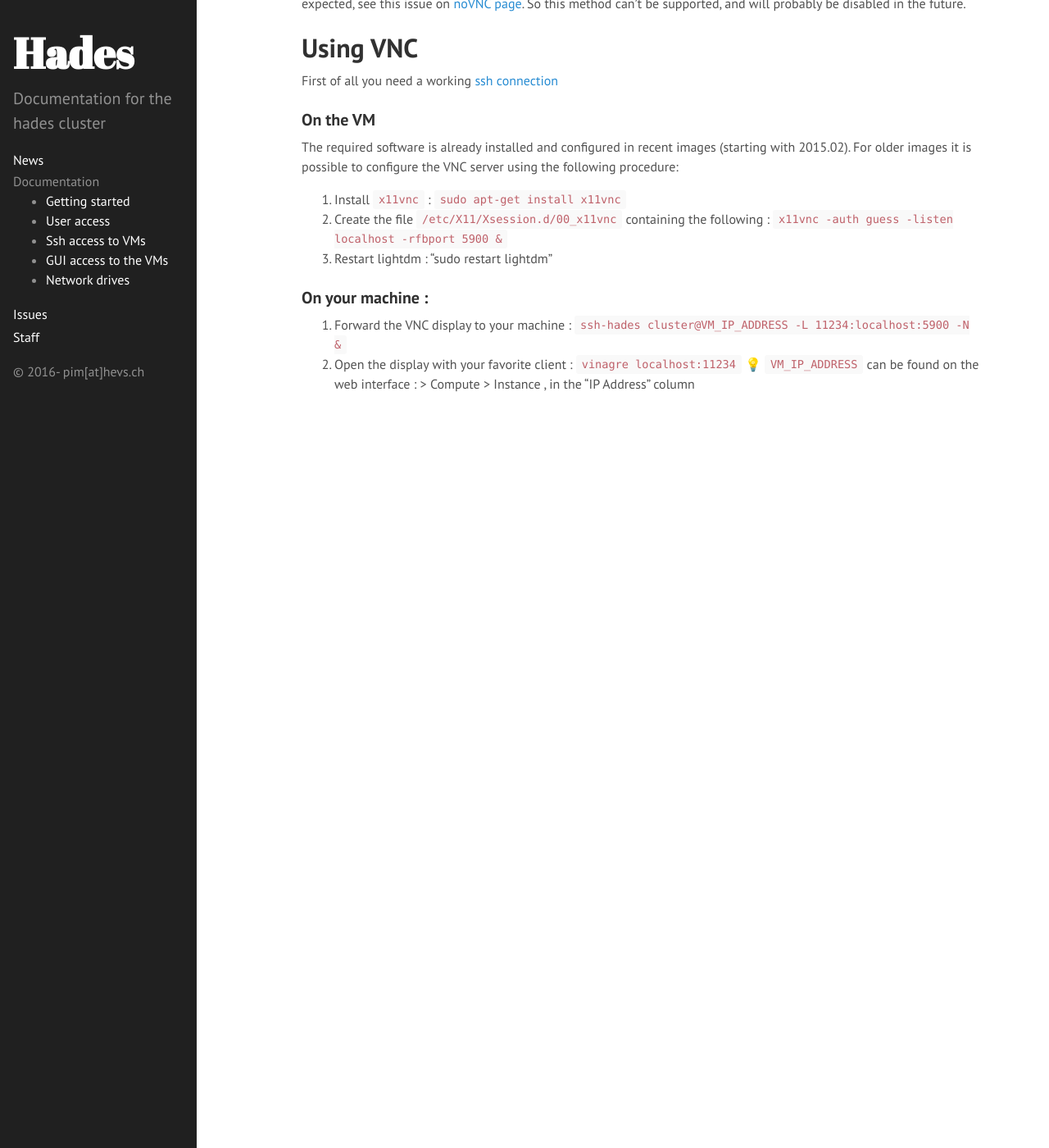
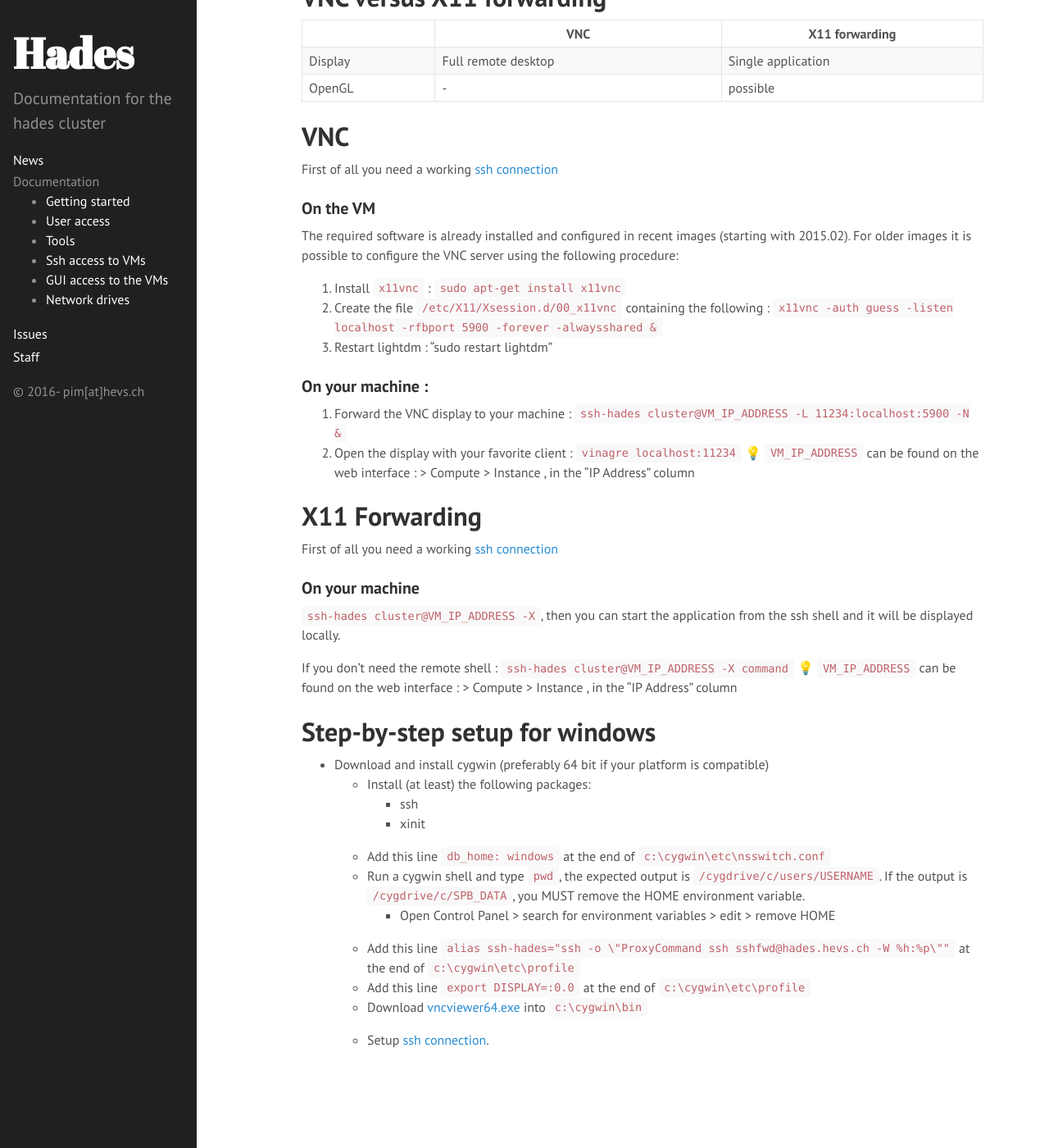
Before and after one commit to hevs-isi/hades, a Jekyll site: the page built from _doc/gui.md, in a window 1280 px wide and 1400 px high, scrolled down 205 px. Shown: the whole window at 82% size. Built offline with Jekyll 4.4.1, drawn with Linux system fonts in a browser that asks for light colours; emoji names are drawn with the system emoji font; some of the changed text lies outside the part shown.

Commit message:
documentation update

```diff
--- a/_doc/gui.md
+++ b/_doc/gui.md
@@ -4,23 +4,56 @@ permalink: doc/gui/
 weight: 11
 title: GUI access to the VMs
 ---
-
-# In the web interface
-There is a graphical "console" integrated into the web interface, but non-US keyboard
+[test](#step-by-step-setup-for-windows)
+:exclamation: There is a graphical "console" integrated into the web interface, but non-US keyboard
 mapping are not working as expected, see this issue on [noVNC page](https://github.com/kanaka/noVNC/issues/21).
 So this method can't be supported, and will probably be disabled in the future.
 
-# Using VNC
+# VNC versus X11 forwarding
+
+|               | VNC           | X11 forwarding |
+| ------------- | ------------- | -------------  |
+| Display       | Full remote desktop  | Single application   |
+| OpenGL        | -                    | possible |
+
+# VNC
+
 First of all you need a working [ssh connection](../ssh/)
 
 ### On the VM
 The required software is already installed and configured in recent images (starting with 2015.02). For older images it
 is possible to configure the VNC server using the following procedure:
 1. Install `x11vnc` : `sudo apt-get install x11vnc`
-2. Create the file `/etc/X11/Xsession.d/00_x11vnc` containing the following : `x11vnc -auth guess -listen localhost -rfbport 5900 &`
+2. Create the file `/etc/X11/Xsession.d/00_x11vnc` containing the following : `x11vnc -auth guess -listen localhost -rfbport 5900 -forever -alwaysshared &`
 3. Restart lightdm : "sudo restart lightdm"
 
 ### On your machine :
 1. Forward the VNC display to your machine : `ssh-hades cluster@VM_IP_ADDRESS -L 11234:localhost:5900 -N &`
 2. Open the display with your favorite client : `vinagre localhost:11234`
 :bulb: `VM_IP_ADDRESS` can be found on the web interface : > Compute > Instance , in the "IP Address" column
+
+# X11 Forwarding
+
+First of all you need a working [ssh connection](../ssh/)
+
+### On your machine
+`ssh-hades cluster@VM_IP_ADDRESS -X`, then you can start the application from the ssh shell and it will be
+displayed locally.
+
+If you don't need the remote shell : `ssh-hades cluster@VM_IP_ADDRESS -X command`
+:bulb: `VM_IP_ADDRESS` can be found on the web interface : > Compute > Instance , in the "IP Address" column
+
+# Step-by-step setup for windows <a name="windows"></a>
+* Download and install cygwin (preferably 64 bit if your platform is compatible)
+	* Install (at least) the following packages:
+		* ssh
+		* xinit
+	* Add this line `db_home: windows` at the end of `c:\cygwin\etc\nsswitch.conf`
+	* Run a cygwin shell and type `pwd`, the expected output is `/cygdrive/c/users/USERNAME`. If the output is `/cygdrive/c/SPB_DATA`,
+	you MUST remove the HOME environment variable.
+		* Open Control Panel > search for environment variables > edit > remove HOME
+	* Add this line `alias ssh-hades="ssh -o \"ProxyCommand ssh sshfwd@hades.hevs.ch -W %h:%p\""` at the end of `c:\cygwin\etc\profile`
+	* Add this line `export DISPLAY=:0.0` at the end of `c:\cygwin\etc\profile`
+	* Download [vncviewer64.exe](http://tigervnc.bphinz.com/nightly/viewers/vncviewer64.exe) into `c:\cygwin\bin`
+
+	* Setup [ssh connection](../ssh/).
```
Also changed, not shown: _doc/getting_started.md (+4 -0 lines), _doc/tools.md (added, +44 -0 lines), _doc/ssh.md (line endings or trailing spaces), images/doc/cygwin/00.png (added), images/doc/cygwin/01.png (added), images/doc/cygwin/02.png (added), images/doc/cygwin/03.png (added), images/doc/cygwin/04.png (added), images/doc/cygwin/05.png (added), images/doc/cygwin/06.png (added), images/doc/cygwin/07.png (added), images/doc/cygwin/08.png (added).
